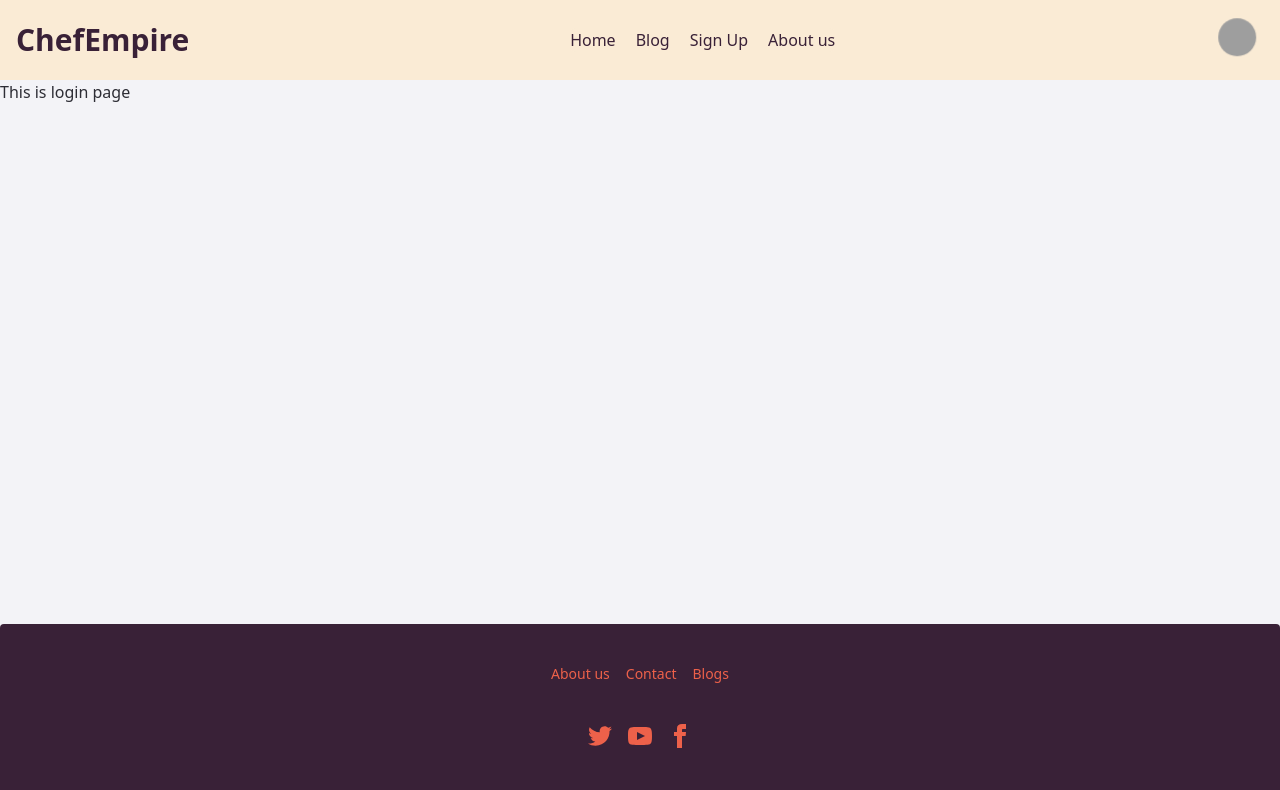
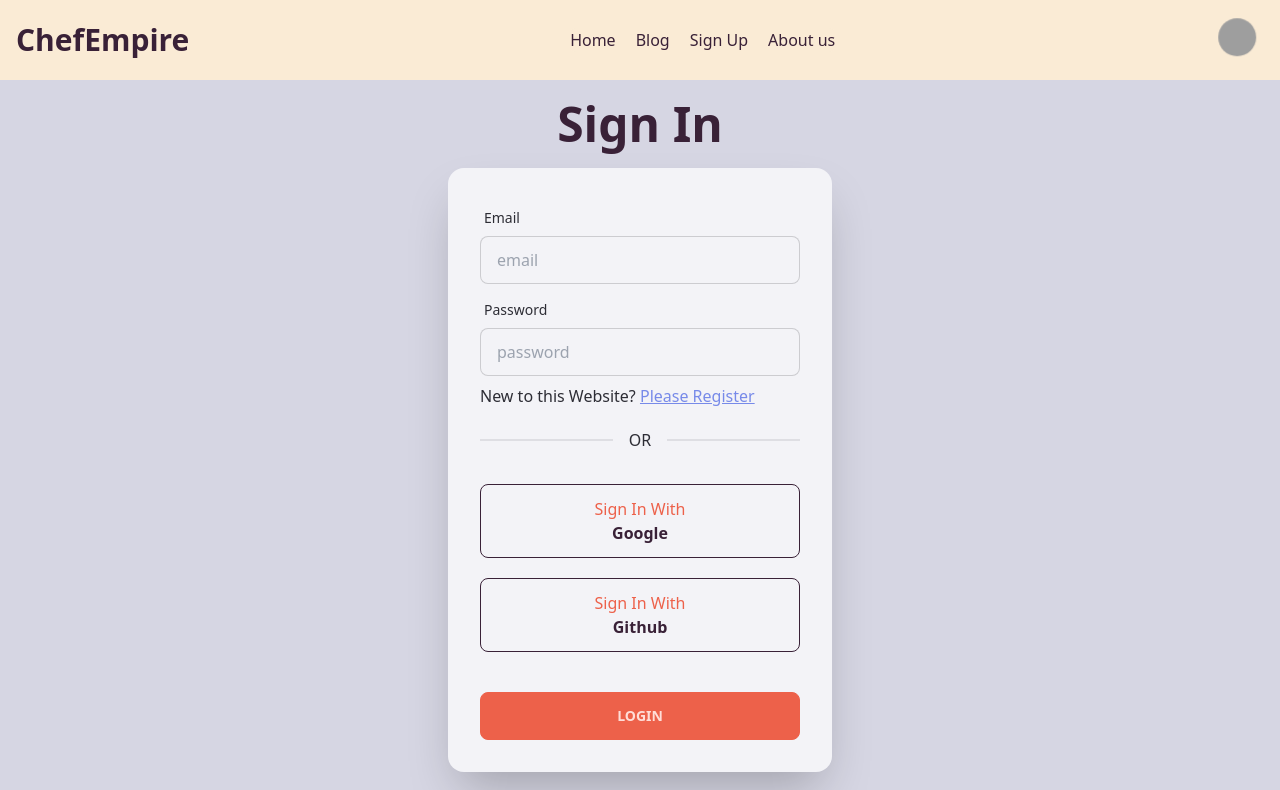
Before and after one commit to Rashed1879/chef-empire-client, a React (Vite) app: page /login in a window 1280 px wide. Shown: the top 790 px of the page. Built offline with nearby package versions, Linux system fonts and the light colour scheme; no server answers; grey boxes are pictures that could not be loaded.

Commit message:
Login and google sign in implemented

```diff
--- a/src/pages/Login/Login.jsx
+++ b/src/pages/Login/Login.jsx
@@ -1,10 +1,105 @@
 /* eslint-disable no-unused-vars */
-import React from 'react';
+import React, { useContext, useState } from 'react';
+import { Link } from 'react-router-dom';
+import { AuthContext } from '../../providers/AuthProvider';
 
 const Login = () => {
+	const { signIn, signInWithGoogle } = useContext(AuthContext);
+	const [error, setError] = useState('');
+
+	const handleLogin = (event) => {
+		event.preventDefault();
+		const form = event.target;
+		const email = form.email.value;
+		const password = form.password.value;
+
+		signIn(email, password)
+			.then((result) => {
+				const loggedUser = result.user;
+				console.log(loggedUser);
+			})
+			.catch((error) => {
+				setError('Wrong Credential');
+			});
+	};
+
+	const handleGoogleSignIn = () => {
+		signInWithGoogle()
+			.then((result) => {
+				const user = result.user;
+				console.log(user);
+			})
+			.catch((error) => {
+				console.log(error);
+			});
+	};
+
 	return (
-		<div>
-			<h2>This is login page</h2>
+		<div className="bg-base-200">
+			<h2 className="text-center py-5 text-5xl font-bold text-primary">
+				Sign In
+			</h2>
+			<div className="flex items-center">
+				<div className="card w-full md:w-96 mx-auto mb-8 shadow-2xl bg-base-100">
+					<form onSubmit={handleLogin} className="card-body">
+						<div className="form-control">
+							<label className="label">
+								<span className="label-text">Email</span>
+							</label>
+							<input
+								type="email"
+								placeholder="email"
+								name="email"
+								className="input input-bordered"
+								required
+							/>
+						</div>
+						<div className="form-control">
+							<label className="label">
+								<span className="label-text">Password</span>
+							</label>
+							<input
+								type="password"
+								placeholder="password"
+								name="password"
+								className="input input-bordered"
+								required
+							/>
+							<p className="mt-2">
+								New to this Website?{' '}
+								<Link
+									className="underline text-info"
+									to="/register"
+								>
+									Please Register
+								</Link>
+							</p>
+						</div>
+						<div className="divider">OR</div>
+						<div
+							onClick={handleGoogleSignIn}
+							className="form-control mt-3 border border-primary p-3 text-secondary rounded-lg text-center cursor-pointer"
+						>
+							Sign In With{' '}
+							<span className="text-primary font-bold">
+								Google
+							</span>
+						</div>
+						<div className="form-control mt-3 border border-primary p-3 text-secondary rounded-lg text-center cursor-pointer">
+							Sign In With{' '}
+							<span className="text-primary font-bold">
+								Github
+							</span>
+						</div>
+						<p className="text-error">{error}</p>
+						<div className="form-control mt-6">
+							<button className="btn btn-secondary hover:btn-primary">
+								Login
+							</button>
+						</div>
+					</form>
+				</div>
+			</div>
 		</div>
 	);
 };
--- a/src/pages/Register/Register.jsx
+++ b/src/pages/Register/Register.jsx
@@ -26,7 +26,7 @@ const Register = () => {
 	return (
 		<div className="bg-base-200">
 			<h2 className="text-center py-5 text-5xl font-bold text-primary">
-				Register
+				Sign Up
 			</h2>
 			<div className="flex items-center">
 				<div className="card w-full md:w-96 mx-auto mb-8 shadow-2xl bg-base-100">
--- a/src/providers/AuthProvider.jsx
+++ b/src/providers/AuthProvider.jsx
@@ -1,12 +1,21 @@
 /* eslint-disable react/prop-types */
 /* eslint-disable no-unused-vars */
 import React, { createContext, useState } from 'react';
-import { createUserWithEmailAndPassword, getAuth } from 'firebase/auth';
+import {
+	createUserWithEmailAndPassword,
+	getAuth,
+	signInWithEmailAndPassword,
+	signOut,
+	GoogleAuthProvider,
+	signInWithPopup,
+} from 'firebase/auth';
 import app from '../firebase/firebase.config';
 
 export const AuthContext = createContext(null);
 
 const auth = getAuth(app);
+
+const googleProvider = new GoogleAuthProvider();
 
 const AuthProvider = ({ children }) => {
 	const [user, setUser] = useState({});
@@ -17,10 +26,27 @@ const AuthProvider = ({ children }) => {
 		return createUserWithEmailAndPassword(auth, email, password);
 	};
 
+	const signIn = (email, password) => {
+		setLoading(true);
+		return signInWithEmailAndPassword(auth, email, password);
+	};
+
+	const signInWithGoogle = () => {
+		return signInWithPopup(auth, googleProvider);
+	};
+
+	const logOut = () => {
+		setLoading(true);
+		return signOut(auth);
+	};
+
 	const authInfo = {
 		user,
 		loading,
 		createUser,
+		signIn,
+		logOut,
+		signInWithGoogle,
 	};
 
 	return (
```
